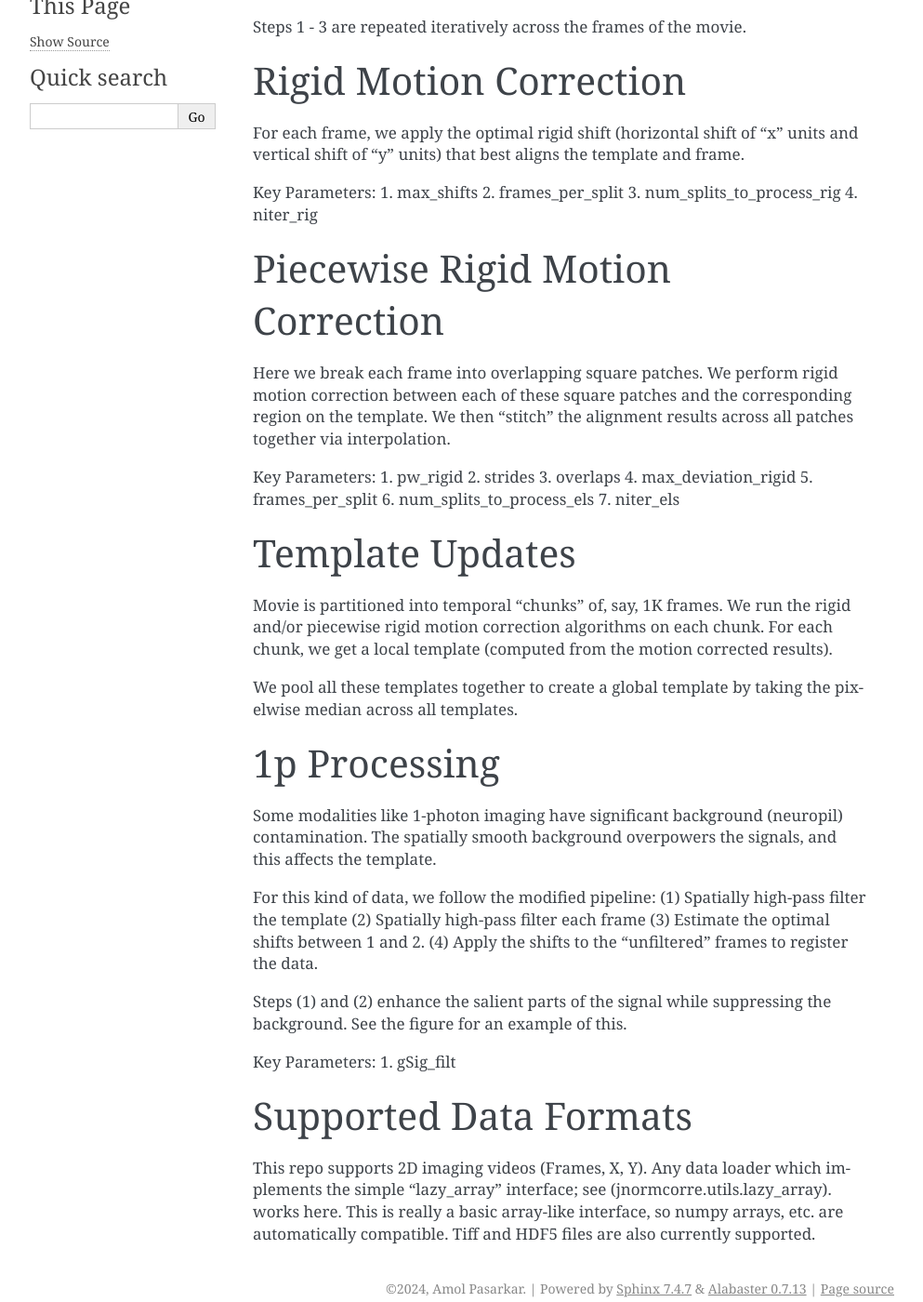
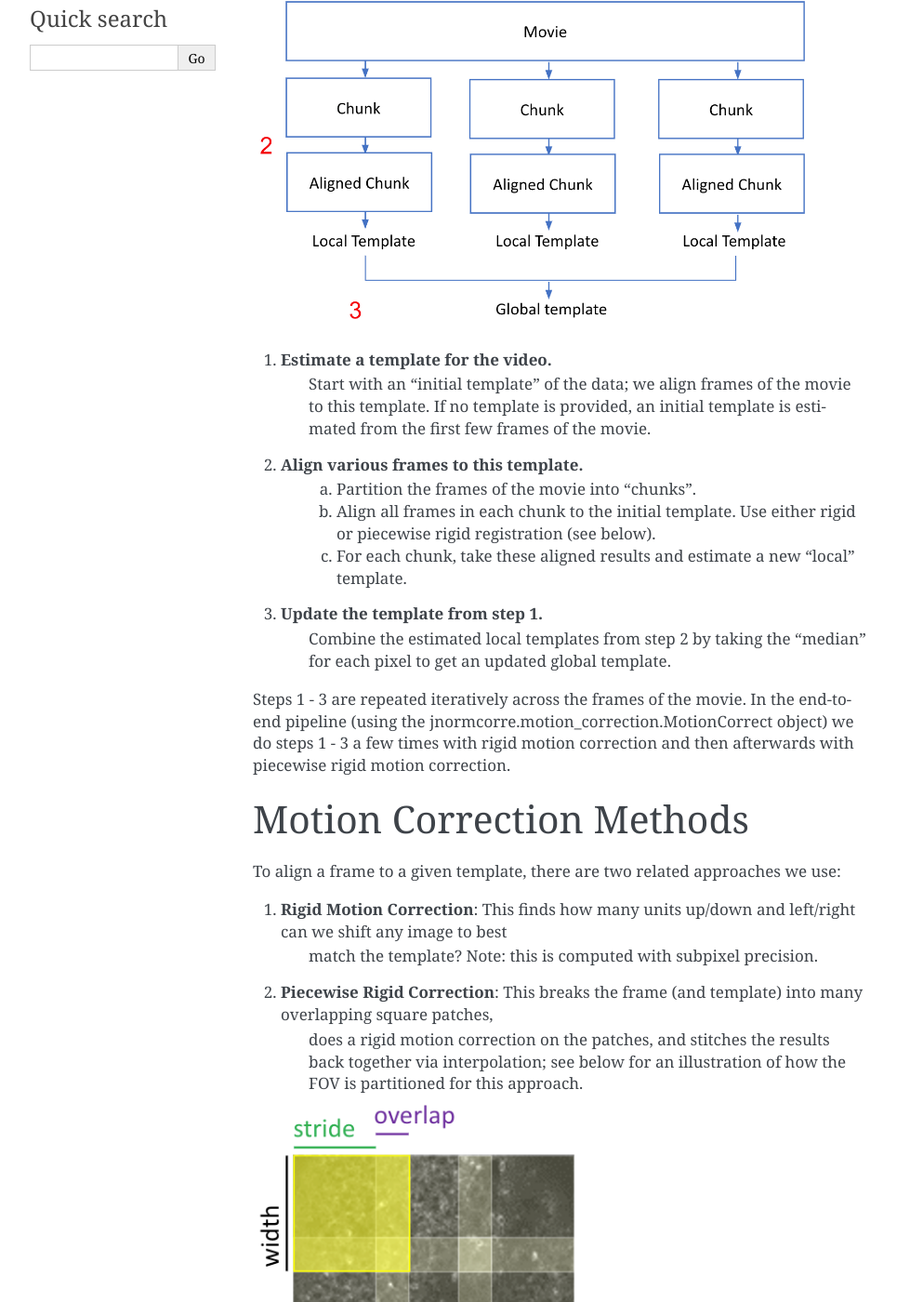
Before and after one commit to apasarkar/jnormcorre, a Sphinx documentation site: the page built from docs/source/Algo.rst, in a window 1280 px wide and 1400 px high, scrolled down 263 px. Shown: the whole window at 93% size, without its empty margins (148-1141 px from the left). Built offline with Sphinx 7.4.7, drawn with Linux system fonts in a browser that asks for light colours; some of the changed text lies outside the part shown.

Commit message:
Figures and updated text to Algo file

```diff
--- a/docs/source/Algo.rst
+++ b/docs/source/Algo.rst
@@ -3,77 +3,70 @@
 Algorithm Overview
 ==================
 
-Jnormcorre implements a template-based motion correction algorithm from
-normcorre.
-It operates on 3D data (Time, X, Y). At a high level, it
-works by:
+Jnormcorre implements the template-based motion correction algorithm from
+normcorre, illustrated by the following diagram:
 
-1. **Estimating a template for the video.**
-2. **Aligning various frames to this template.** This is done using either a rigid or piecewise rigid motion correction method (see below).
-3. **Updating the template from step 1.**
+.. image:: images/MotionCorrectionWorkflow.png
+   :width: 600
+
+1. **Estimate a template for the video.**
+    Start with an "initial template" of the data;
+    we align frames of the movie to this template. If no template is provided, an initial template is estimated
+    from the first few frames of the movie.
+2. **Align various frames to this template.**
+    a. Partition the frames of the movie into "chunks".
+    b. Align all frames in each chunk to the initial template. Use either rigid or piecewise rigid registration (see below).
+    c. For each chunk, take these aligned results and estimate a new "local" template.
+3. **Update the template from step 1.**
+    Combine the estimated local templates from step 2 by taking the "median" for each pixel
+    to get an updated global template.
 
 Steps 1 - 3 are repeated iteratively across the frames of the movie.
+In the end-to-end pipeline (using the jnormcorre.motion_correction.MotionCorrect object) we do steps 1 - 3 a few times with rigid motion correction
+and then afterwards with piecewise rigid motion correction.
 
 
-Rigid Motion Correction
-=======================
-For each frame, we apply the optimal rigid shift
-(horizontal shift of "x" units and vertical shift of "y" units) that best aligns the template and frame.
+Motion Correction Methods
+=========================
 
-Key Parameters:
-1. max_shifts
-2. frames_per_split
-3. num_splits_to_process_rig
-4. niter_rig
+To align a frame to a given template, there are two related approaches we use:
 
+1. **Rigid Motion Correction**: This finds how many units up/down and left/right can we shift any image to best
+    match the template? Note: this is computed with subpixel precision.
+2. **Piecewise Rigid Correction**: This breaks the frame (and template) into many overlapping square patches,
+    does a rigid motion correction on the patches, and stitches the results back together via interpolation;
+    see below for an illustration of how the FOV is partitioned for this approach.
 
-Piecewise Rigid Motion Correction
-=================================
-Here we break each frame into overlapping square patches. We perform rigid motion correction between
-each of these square patches and the corresponding region on the template. We then
-"stitch" the alignment results across all patches together via interpolation.
-
-Key Parameters:
-1. pw_rigid
-2. strides
-3. overlaps
-4. max_deviation_rigid
-5. frames_per_split
-6. num_splits_to_process_els
-7. niter_els
-
-Template Updates
-================
-
-Movie is partitioned into temporal "chunks" of, say, 1K frames. We run the rigid and/or
-piecewise rigid motion correction algorithms on each chunk. For each chunk, we get a
-local template (computed from the motion corrected results).
-
-We pool all these templates together to create a global template by taking
-the pixelwise median across all templates.
+.. image:: images/PWRIGID_FOV.png
+   :width: 400
 
 
 1p Processing
 =============
 Some modalities like 1-photon imaging have significant background (neuropil) contamination.
-The spatially smooth background overpowers the signals, and this affects the template.
+The spatially smooth background overpowers the signals, and this negatively affects both the
+template and the quality of the registration.
 
-For this kind of data, we follow the modified pipeline:
+To address this, we follow the modified pipeline when
+we try to align a frame to a template
+
 (1) Spatially high-pass filter the template
-(2) Spatially high-pass filter each frame
+(2) Spatially high-pass filter the frame
 (3) Estimate the optimal shifts between 1 and 2.
 (4) Apply the shifts to the "unfiltered" frames to register the data.
 
-Steps (1) and (2) enhance the salient parts of the signal while suppressing the background.
-See the figure for an example of this.
+The high-pass filter kernel is a mean-subtracted 2D Gaussian
+specified by the gSig_filt parameter; see API for more details.
 
-Key Parameters:
-1. gSig_filt
+Steps (1) and (2) enhance the salient parts of the image (blood vessels, cells) while
+suppressing the background (see below figure).
 
+.. image:: images/1p_HP_Filter.png
+   :width: 600
 
 Supported Data Formats
 ======================
 This repo supports 2D imaging videos (Frames, X, Y).
 Any data loader which implements the simple "lazy_array" interface; see (jnormcorre.utils.lazy_array).
 works here. This is really a basic array-like interface, so numpy arrays, etc. are automatically
-compatible. Tiff and HDF5 files are also currently supported.
+compatible. Tiff and HDF5 files are also currently supported; see (jnormcorre.utils.registrationarrays).
```
Also changed, not shown: README.md (+13 -17 lines), docs/source/images/1p_HP_Filter.png (added), docs/source/images/MotionCorrectionWorkflow.png (added), docs/source/images/PWRIGID_FOV.png (added).
